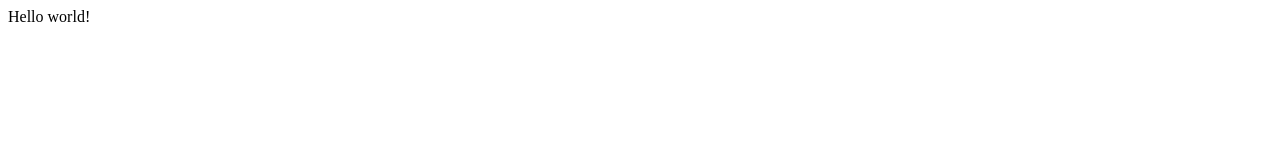
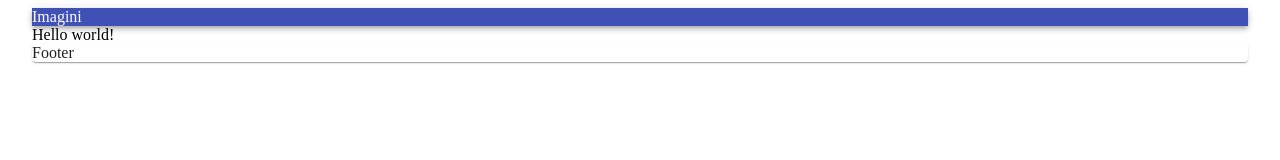
Before and after one commit to desolaser/collage-page, a Gatsby site: page / in a window 1280 px wide. Built offline with nearby package versions, Linux system fonts and the light colour scheme; Gatsby itself is replaced by a stand-in of ours.

Commit message:
Fix imports of material ui

```diff
--- a/package.json
+++ b/package.json
@@ -14,6 +14,7 @@
     "test": "echo \"Write tests! -> https://gatsby.dev/unit-testing\" && exit 1"
   },
   "dependencies": {
+    "@material-ui/core": "^4.10.0",
     "gatsby": "^2.21.37",
     "gatsby-plugin-material-ui": "^2.1.9",
     "react": "^16.12.0",
--- a/src/components/Navbar.js
+++ b/src/components/Navbar.js
@@ -3,7 +3,7 @@ import AppBar from '@material-ui/core/AppBar'
 
 const Navbar = () => {
     return (
-        <AppBar>
+        <AppBar position="static">
             Imagini
         </AppBar>
     )
--- a/src/pages/index.js
+++ b/src/pages/index.js
@@ -1,5 +1,13 @@
 import React from "react"
 
-export default function Home() {
-  return <div>Hello world!</div>
+import Layout from "../components/Layout"
+
+const Home = () => {
+    return (
+        <Layout>
+            Hello world!
+        </Layout>
+    )
 }
+
+export default Home
```
Also changed, not shown: 1 other file.
